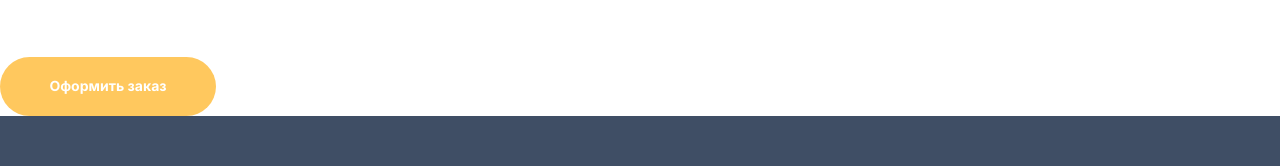
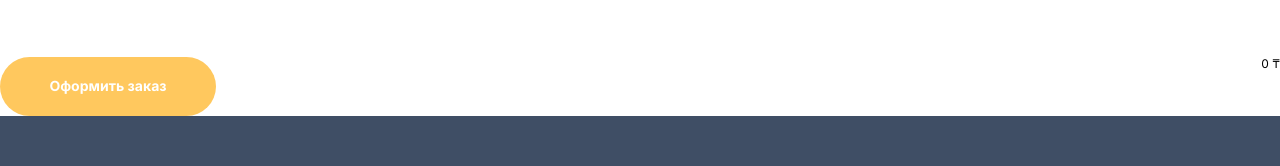
Before and after one commit to mvodev/hotels-online-shop, a React (Vite) app: page /cart in a window 1280 px wide. Shown: the part 596-762 px from the top of the page. Built offline with nearby package versions, Linux system fonts and the light colour scheme.

Commit message:
corrected props of ShortCard and CounterDelete

```diff
--- a/src/components/counter-delete/CounterDelete.tsx
+++ b/src/components/counter-delete/CounterDelete.tsx
@@ -3,7 +3,7 @@ import Button from '../button/Button';
 import './CounterDelete.scss';
 
 export type CounterDeletePropsType = {
-  handleClick: ()=>void,
+  handleDeleteButtonClick: (barcode:string)=>void,
   handleCounterChange:(counter:number,barcode:string)=>void
   initialCounter?: number,
   maxValue?:number,
@@ -12,10 +12,10 @@ export type CounterDeletePropsType = {
 }
 
 const CounterDelete = (props:CounterDeletePropsType) => {
-  const {initialCounter = 0,handleClick,handleCounterChange, pricePerUnit, barcode} = props;
+  const {initialCounter = 0,handleDeleteButtonClick,handleCounterChange, pricePerUnit, barcode} = props;
   const [counter,setCounter] = useState(initialCounter);
   const correctedPricePerUnit = pricePerUnit.replace(',','.');
-  const [price,setPrice] = useState(Number(correctedPricePerUnit)*initialCounter);
+  const [price,setPrice] = useState(+((Number(correctedPricePerUnit)*initialCounter).toFixed(2)));
 
   const handleCounter = (event:React.PointerEvent<HTMLButtonElement>) => {
     const isButtonMinusClicked = event.currentTarget.classList.contains('counter-delete__button_minus');
@@ -36,7 +36,7 @@ const CounterDelete = (props:CounterDeletePropsType) => {
       <div className="counter-delete__price">{price}</div>
       <Button buttonType='delete' onPointerDown={()=>{
           setCounter(0);
-          handleClick();
+          handleDeleteButtonClick(barcode);
         }}/>
     </div>
   )
--- a/src/components/short-card/ShortCard.tsx
+++ b/src/components/short-card/ShortCard.tsx
@@ -2,15 +2,14 @@ import { CardTypeProps } from '../card/Card';
 import CounterDelete from '../counter-delete/CounterDelete';
 import './ShortCard.scss';
 
-const ShortCard = (props:CardTypeProps) => {
-  const { quantity, quantityImg, imgUrl, title, description, fullDescription, price,barcode } = props;
-  const handleDeleteButtonClick = () => {
+export type ShortCardPropsType = {
+  handleDeleteButtonClick:(barcode:string)=>void,
+  handleCounterChange:(counter:number,barcode:string)=>void,
+  counterOfProduct: number,
+} & CardTypeProps;
 
-  }
-
-  const handleCounterChange = () => {
-
-  }
+const ShortCard = (props:ShortCardPropsType ) => {
+  const { quantity, quantityImg, imgUrl, title, description, fullDescription, price,barcode,counterOfProduct,handleDeleteButtonClick,handleCounterChange } = props;
 
   return (
     <article className="short-card">
@@ -30,10 +29,11 @@ const ShortCard = (props:CardTypeProps) => {
         </div>
         <div className="short-card__counter">
           <CounterDelete
-            handleClick={handleDeleteButtonClick}
+            handleDeleteButtonClick={handleDeleteButtonClick}
             handleCounterChange={handleCounterChange}
             pricePerUnit={price}
             barcode={barcode}
+            initialCounter={counterOfProduct}
           />
         </div>
       </div>
--- a/src/pages/CartPage.scss
+++ b/src/pages/CartPage.scss
@@ -10,4 +10,10 @@
     cursor: auto;
     margin: 50px auto;
   }
+
+  &__prepare {
+    display: flex;
+    flex-direction: row;
+    justify-content: space-between;
+  }
 }
--- a/src/pages/CartPage.tsx
+++ b/src/pages/CartPage.tsx
@@ -11,9 +11,20 @@ import './CartPage.scss';
 
 const CartPage = () => {
   const [products,setProducts] = useState<JSX.Element[]>();
+  const [total,setTotal] = useState(0);
   const cart = useAppSelector(selectCart);
-  const productsMap:Map<string,number> = new Map();
+
+  const handleDeleteButtonClick = (barcode:string) => {
+    console.log(barcode);
+  }
+
+  const handleCounterChange = (counter: number,barcode:string) => {
+    console.log(counter + ' '+ barcode);
+  }
+
   useEffect(()=>{
+    let currentTotalPrice = 0;
+    const productsMap:Map<string,number> = new Map();
     cart.forEach(barcode => {
       if (productsMap.has(barcode)) {
         const oldNumberOfProduct = productsMap.get(barcode);
@@ -25,9 +36,18 @@ const CartPage = () => {
       const barcode = productNumber[0];
       const quantity = productNumber[1];
       const fullDescription = goodsData.find(data=>data.barcode === barcode);
-      if (fullDescription) productsArray.push(<ShortCard key={barcode} {...fullDescription} />)
+      const price = fullDescription?.price.replace(',','.') ? +fullDescription?.price.replace(',','.') : 0;
+      currentTotalPrice += price * quantity;
+      if (fullDescription) productsArray.push(
+      <ShortCard
+        counterOfProduct={quantity}
+        key={barcode}
+        handleCounterChange={handleCounterChange}
+        handleDeleteButtonClick={handleDeleteButtonClick}
+        {...fullDescription} />)
     }
     setProducts(productsArray);
+    setTotal(+currentTotalPrice.toFixed(2));
   },[cart])
 
   return (
@@ -42,7 +62,10 @@ const CartPage = () => {
         <div className="cart-page__products">
           {products}
         </div>
-        <Button buttonType='common' text='Оформить заказ'/>
+        <div className="cart-page__prepare">
+          <Button buttonType='common' text='Оформить заказ'/>
+          <span className='cart-page__total'>{total + ' '}&#8376;</span>
+        </div>
       </main>
       <Footer callbackRef='https://moch-address-change-me'/>
     </div>
```
